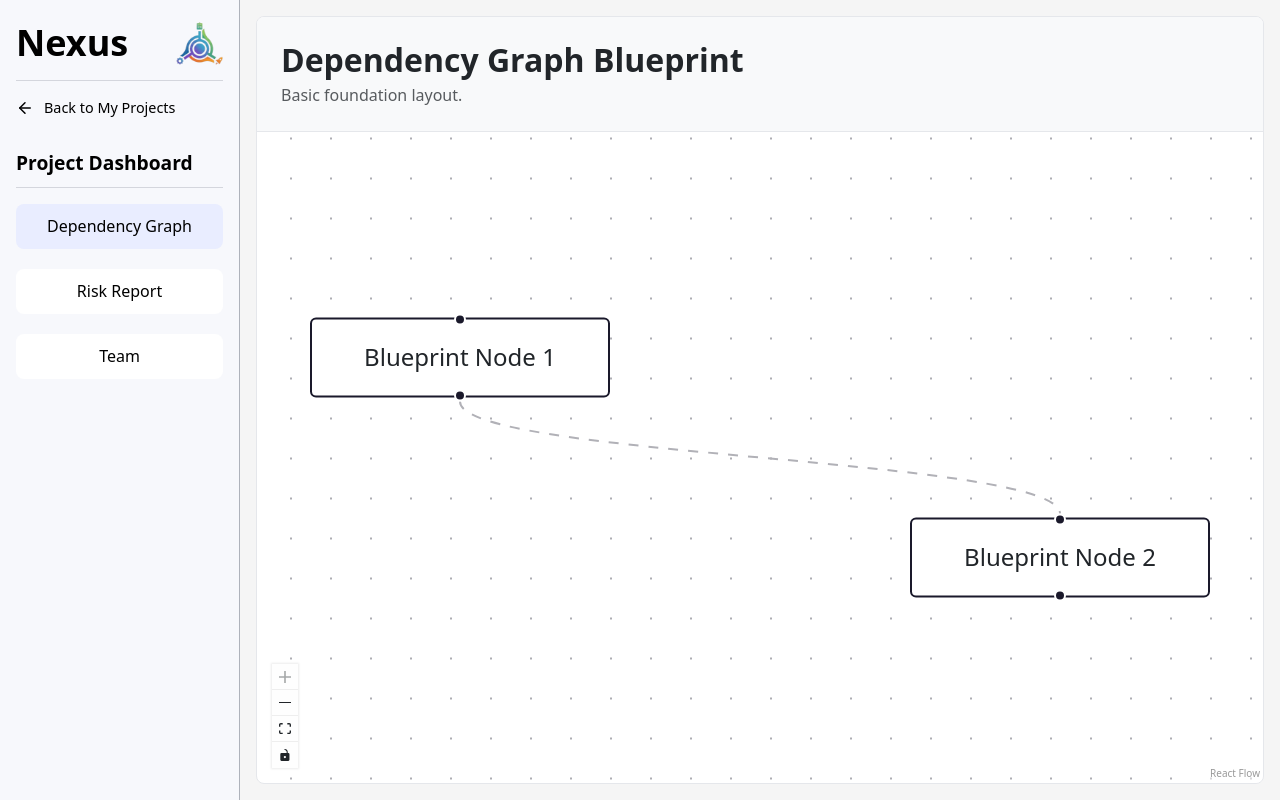
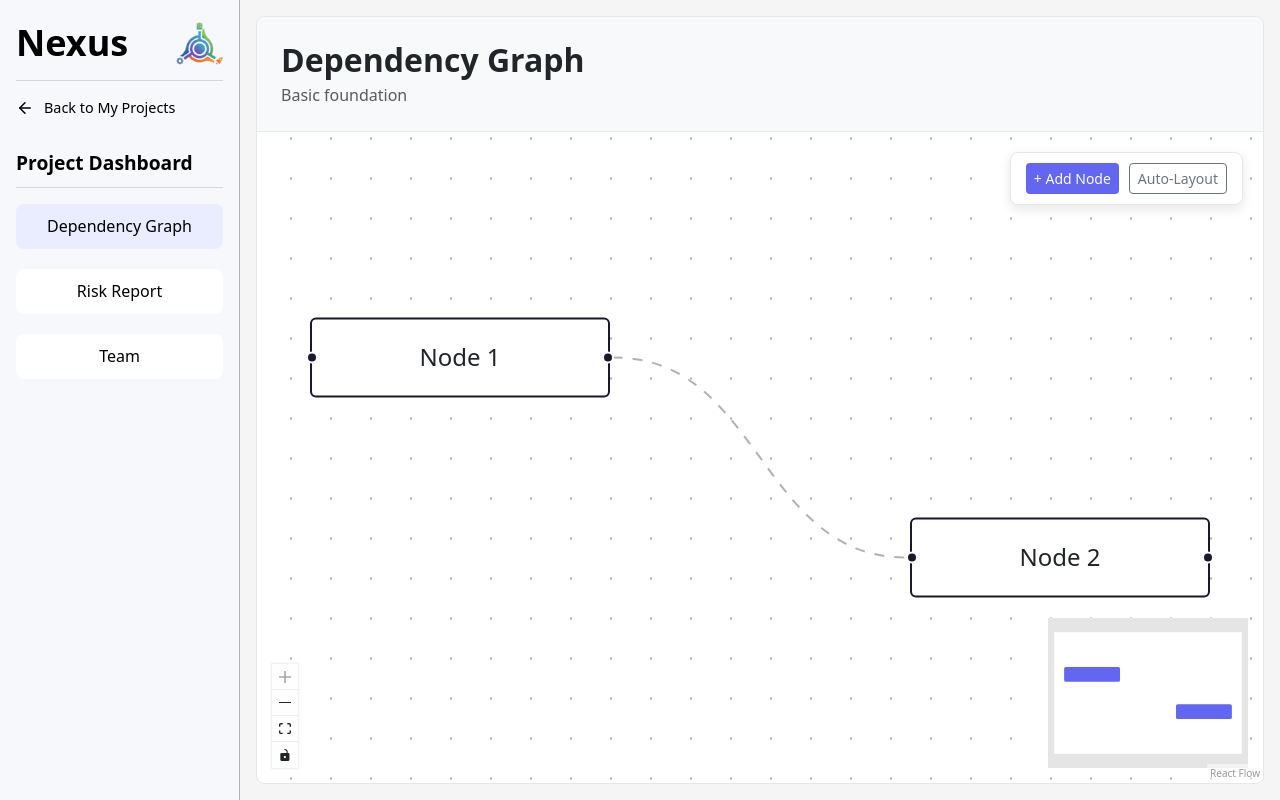
Before and after one commit to Ashtonroxas/Nexus, a React (Vite) app: page /projects/1 in a window 1280 px wide. Built offline with nearby package versions, Linux system fonts and the light colour scheme.

Commit message:
[Ashton Roxas] implement node creation and connection logic for Dependency Graph

```diff
--- a/src/pages/DependencyGraph/DependencyGraph.jsx
+++ b/src/pages/DependencyGraph/DependencyGraph.jsx
@@ -1,43 +1,102 @@
-import React from 'react';
-import { ReactFlow, Controls, Background, useNodesState, useEdgesState } from '@xyflow/react';
+import React, { useCallback } from 'react';
+import { ReactFlow, Controls, Background, useNodesState, useEdgesState, addEdge, MiniMap, MarkerType } from '@xyflow/react';
 import '@xyflow/react/dist/style.css';
 import NexusLayout from '../../layouts/NexusLayout';
 import styles from './DependencyGraph.module.css';
 
-// Built-in nodes as placeholders
+//Starter Nodes on Every New Project, 2 connected Nodes
 const initialNodes = [
-  { id: '1', position: { x: 100, y: 100 }, data: { label: 'Blueprint Node 1' } },
-  { id: '2', position: { x: 400, y: 200 }, data: { label: 'Blueprint Node 2' } },
+  {
+    id: '1',
+    position: { x: 100, y: 100 },
+    data: { label: ' Node 1' },
+    sourcePosition: 'right', // outgoing dot to  right side
+    targetPosition: 'left'   // incoming dot to  left side
+  },
+  {
+    id: '2',
+    position: { x: 400, y: 200 },
+    data: { label: ' Node 2' },
+    sourcePosition: 'right',
+    targetPosition: 'left'
+  },
 ];
 
 const initialEdges = [
-  { id: 'e1-2', source: '1', target: '2', animated: true },
+  {
+    id: 'e1-2',
+    source: '1',
+    target: '2',
+    animated: true,
+  },
 ];
 
 export default function DependencyGraph() {
   const [nodes, setNodes, onNodesChange] = useNodesState(initialNodes);
   const [edges, setEdges, onEdgesChange] = useEdgesState(initialEdges);
 
+  //Drawing new lines
+  const onConnect = useCallback(
+    (params) => {
+      const newEdge = {
+        ...params,
+        animated: true,
+      };
+      setEdges((eds) => addEdge(newEdge, eds));
+    },
+    [setEdges],
+  );
+
+  //Function to generate and add a new node
+  const handleAddNode = () => {
+    const newNodeId = `node-${Math.random().toString(36)}`;
+    const newNode = {
+      id: newNodeId,
+      position: {
+        x: Math.random() * 200 + 100,
+        y: Math.random() * 200 + 100
+      },
+      data: { label: ` Node ${nodes.length + 1}` },
+      sourcePosition: 'right',
+      targetPosition: 'left'
+    };
+
+    setNodes((nds) => [...nds, newNode]);
+  };
+
   return (
     <div className={styles.blueprintContainer}>
 
-      {/* Header */}
       <div className={styles.blueprintHeader}>
-        <h2 className="m-0 fw-bold">Dependency Graph Blueprint</h2>
-        <p className="text-muted m-0 mt-1">Basic foundation layout.</p>
+        <h2 className="m-0 fw-bold">Dependency Graph</h2>
+        <p className="text-muted m-0 mt-1">Basic foundation</p>
       </div>
 
-      {/* Foundation Canvas */}
       <div className={styles.blueprintCanvas}>
+
+        <div className={styles.floatingToolbar}>
+          <button
+            className="btn btn-primary btn-sm"
+            style={{ backgroundColor: '#6366F1', border: 'none' }}
+            onClick={handleAddNode}
+          >
+            + Add Node
+          </button>
+          <button className="btn btn-outline-secondary btn-sm bg-white">Auto-Layout</button>
+        </div>
+
         <ReactFlow
           nodes={nodes}
           edges={edges}
           onNodesChange={onNodesChange}
           onEdgesChange={onEdgesChange}
+          onConnect={onConnect}
           fitView
         >
           <Background variant="dots" gap={20} size={1} />
+          {/*Controls (zoom/pan) and MiniMap (navigation overview) */}
           <Controls />
+          <MiniMap nodeColor="#6366F1" maskColor="rgba(0, 0, 0, 0.1)" />
         </ReactFlow>
       </div>
 
--- a/src/pages/DependencyGraph/DependencyGraph.module.css
+++ b/src/pages/DependencyGraph/DependencyGraph.module.css
@@ -20,3 +20,18 @@
   height: 100%;
   position: relative;
 }
+
+/*floating action panel*/
+.floatingToolbar {
+  position: absolute;
+  top: 20px;
+  right: 20px;
+  background-color: white;
+  padding: 10px 15px;
+  border-radius: 8px;
+  box-shadow: 0 4px 12px rgba(0,0,0,0.1);
+  border: 1px solid #e5e7eb;
+  z-index: 10;
+  display: flex;
+  gap: 10px;
+}
```
